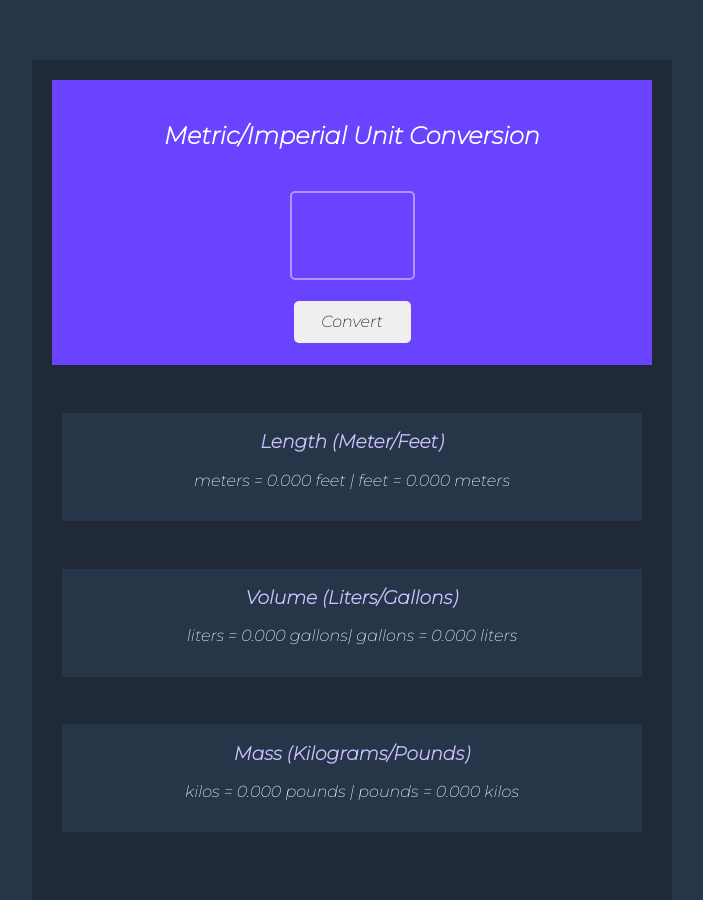
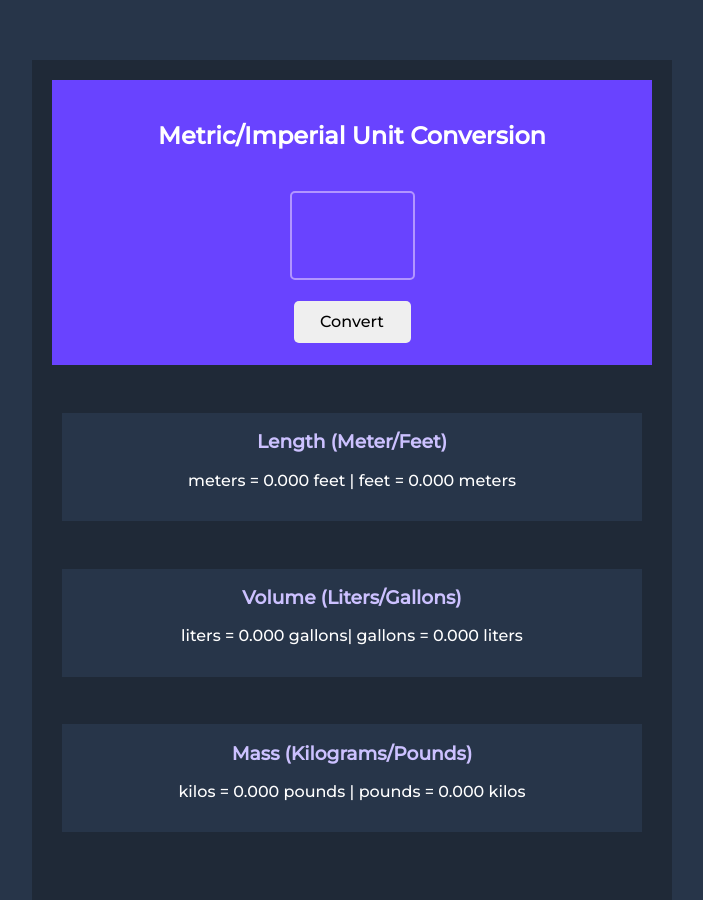
Before and after one commit to andreubltzr/unit-converter, a plain HTML site: page index.html in a window 1280 px wide. Shown: the whole page, without its empty margins (288-991 px from the left). Drawn offline with nearby package versions, Linux system fonts and the light colour scheme.

Commit message:
font change

```diff
--- a/index.css
+++ b/index.css
@@ -1,4 +1,4 @@
-@import url("https://fonts.googleapis.com/css2?family=Montserrat:ital,wght@1,200&display=swap");
+@import url("https://fonts.googleapis.com/css2?family=Montserrat:ital,wght@0,500;1,200&display=swap");
 
 body {
   margin: 0;
```
